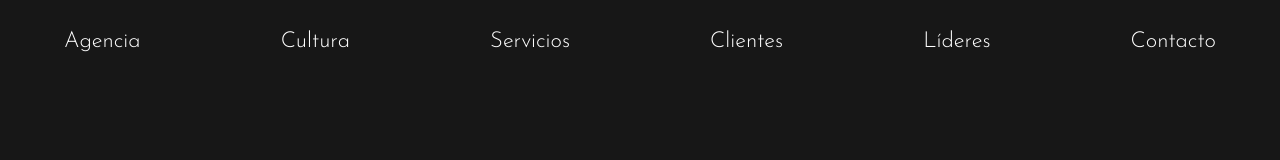
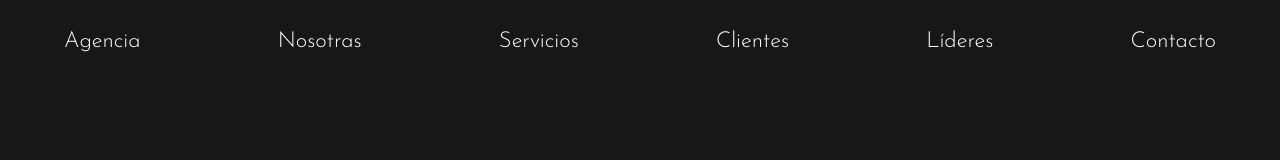
Before and after one commit to GarciaMaximoB/dobleM, a React (Vite) app: page / in a window 1280 px wide. Shown: the top 160 px of the page. Built offline with nearby package versions, Linux system fonts and the light colour scheme.

Commit message:
Cambios en el navbar

```diff
--- a/src/App.css
+++ b/src/App.css
@@ -323,6 +323,7 @@ body {
     align-items: center;
     justify-content: center;
     align-self: center;
+
 }
 
 .clientes-container h1 {
@@ -349,6 +350,7 @@ body {
     height: auto;
     /* Altura del slider */
     cursor: grab;
+
 }
 
 .row {
--- a/src/locales/en.json
+++ b/src/locales/en.json
@@ -1,7 +1,7 @@
 {
     "agencia-title":"OUR AGENCY",
     "nav-agencia":"Agency",
-    "nav-cultura":"Culture",
+    "nav-cultura":"About us",
     "nav-servicios":"Services",
     "nav-clientes":"Clients",
     "nav-lideres":"Leaders",
--- a/src/locales/es.json
+++ b/src/locales/es.json
@@ -1,7 +1,7 @@
 {
     "agencia-title":"NUESTRA AGENCIA",
     "nav-agencia":"Agencia",
-    "nav-cultura":"Cultura",
+    "nav-cultura":"Nosotras",
     "nav-servicios":"Servicios",
     "nav-clientes":"Clientes",
     "nav-lideres":"Líderes",
```
